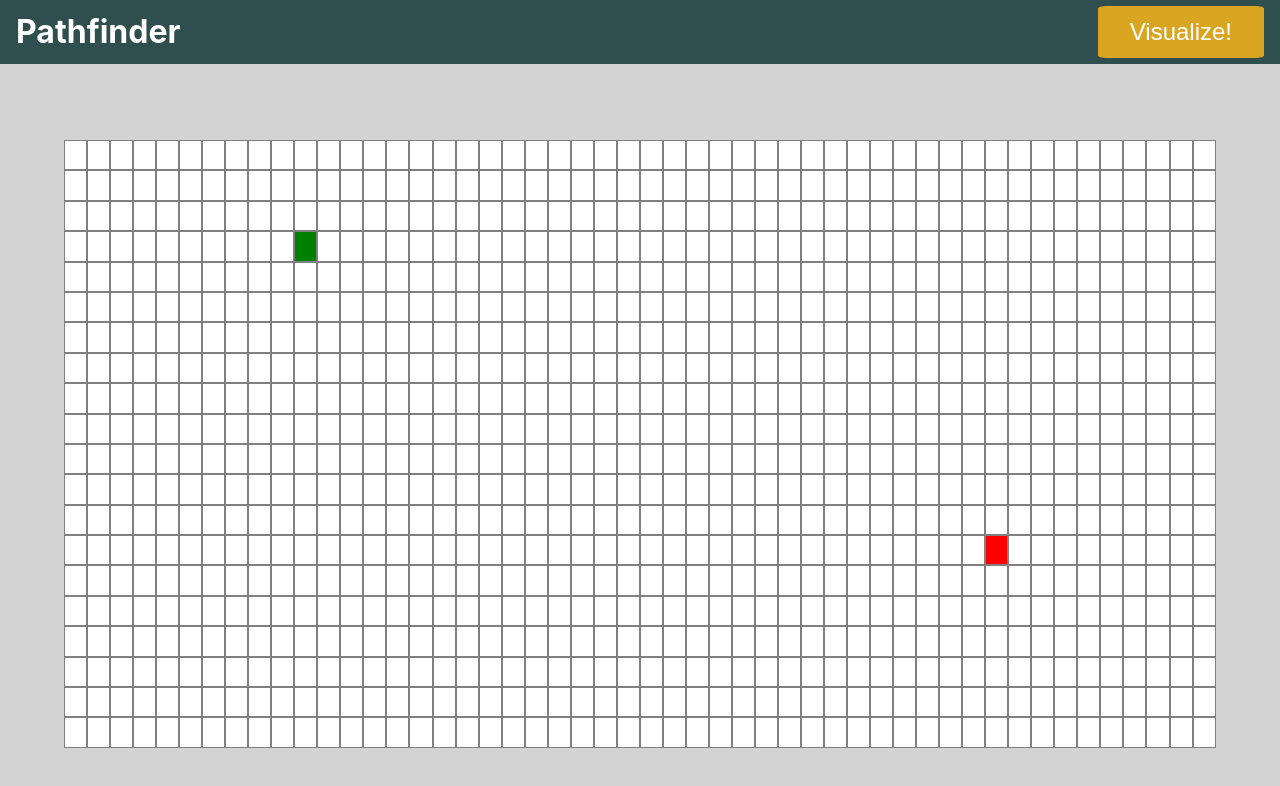
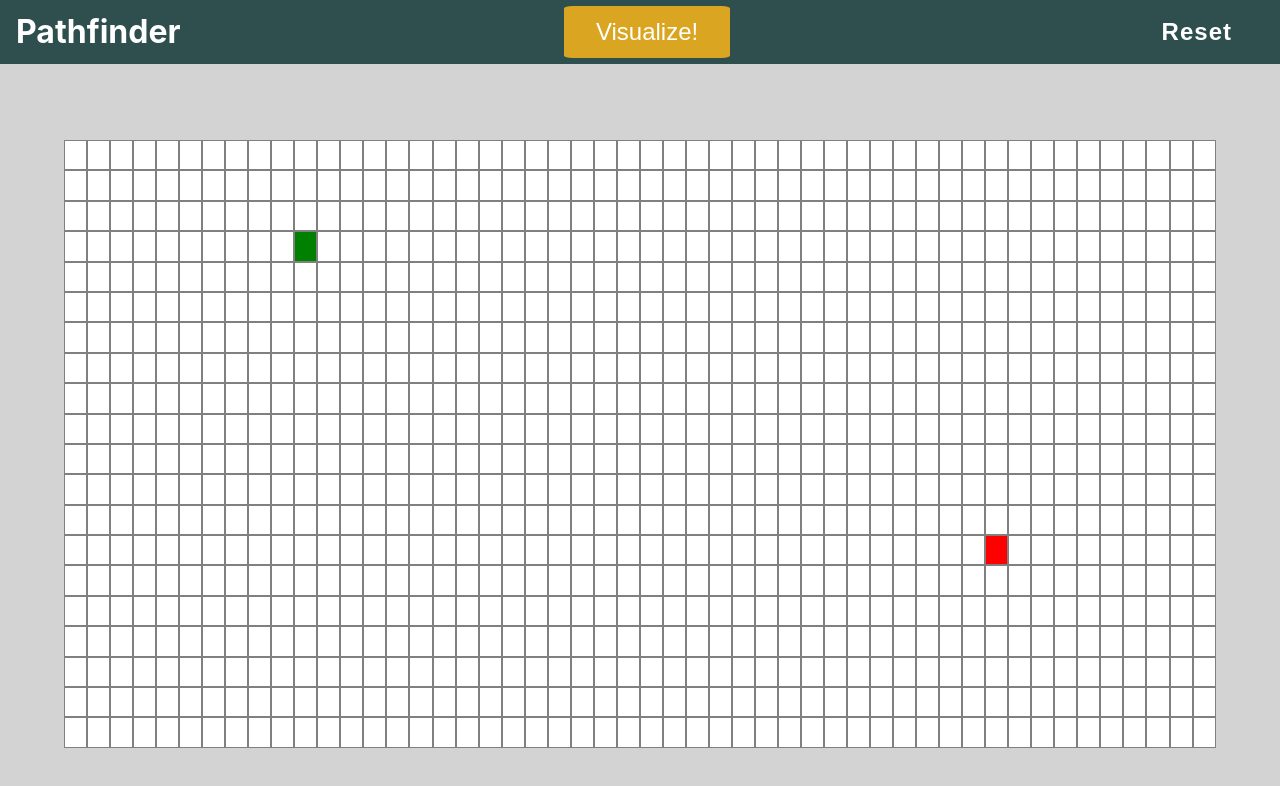
Before and after one commit to BrankoKrstic/pathfinder, a React (Create React App) app: page / in a window 1280 px wide. Shown: the top 786 px of the page. Built offline with nearby package versions, Linux system fonts and the light colour scheme.

Commit message:
implement reset button

```diff
--- a/src/components/Navbar/Navbar.css
+++ b/src/components/Navbar/Navbar.css
@@ -9,6 +9,10 @@
 	align-items: center;
 }
 
+.Navbar button {
+	cursor: pointer;
+}
+
 .Navbar-logo {
 	height: 100%;
 	font-size: 2rem;
@@ -18,7 +22,7 @@
 	padding-left: 1rem;
 }
 
-.Navbar-button {
+.Start-button {
 	height: 80%;
 	outline: none;
 	background-color: goldenrod;
@@ -30,6 +34,23 @@
 	padding: 0 2rem;
 }
 
-.Navbar-button:hover {
+.Start-button:hover {
 	background-color: darkgoldenrod;
 }
+
+.Navbar-button {
+	background-color: transparent;
+	outline: none;
+	border: none;
+	color: white;
+	height: 100%;
+	margin: 0 1rem;
+	padding: 0rem 2rem;
+	font-size: 1.5rem;
+	font-weight: bold;
+	letter-spacing: 1px;
+}
+
+.Navbar-button:hover {
+	background-color: rgba(0, 190, 218, 0.75);
+}
--- a/src/components/Navbar/Navbar.js
+++ b/src/components/Navbar/Navbar.js
@@ -1,12 +1,15 @@
 import "./Navbar.css";
 
 export default function Navbar(props) {
-	const { visualize } = props;
+	const { visualize, reset } = props;
 	return (
 		<nav className="Navbar">
 			<div className="Navbar-logo">Pathfinder</div>
-			<button className="Navbar-button" onClick={visualize}>
+			<button className="Start-button" onClick={visualize}>
 				Visualize!
+			</button>
+			<button className="Navbar-button" onClick={reset}>
+				Reset
 			</button>
 		</nav>
 	);
--- a/src/components/Node/Node.css
+++ b/src/components/Node/Node.css
@@ -14,10 +14,6 @@
 .Node-start {
 	background-color: green;
 }
-
-/* .Node-visited {
-	background-color: blue;
-} */
 
 .Node-visited {
 	animation-name: visitedAnimation;
--- a/src/components/Node/Node.js
+++ b/src/components/Node/Node.js
@@ -1,7 +1,7 @@
 import "./Node.css";
 
 export default function Node(props) {
-	const { start, end, visited, wall, final, location } = props;
+	const { start, end, visited, wall, final } = props;
 	const classes = `Node ${start && "Node-start"} ${end && "Node-end"} ${
 		wall && "Node-wall"
 	} ${visited && "Node-visited"} ${final && "Node-shortest-path"}`;
--- a/src/components/Pathfinder/Pathfinder.js
+++ b/src/components/Pathfinder/Pathfinder.js
@@ -1,4 +1,4 @@
-import { useState, useEffect } from "react";
+import { useState, useEffect, useMemo } from "react";
 import { WeightedGraph } from "../../algos/dijkstra";
 import Node from "../Node/Node";
 import "./Pathfinder.css";
@@ -71,7 +71,7 @@ export default function Pathfinder() {
 		));
 	return (
 		<div className="Pathfinder">
-			<Navbar visualize={visualize}></Navbar>
+			<Navbar visualize={visualize} reset={reset}></Navbar>
 			<main className="Pathfinder-body">
 				<div className="Pathfinder-grid">{nodes}</div>
 			</main>
```
